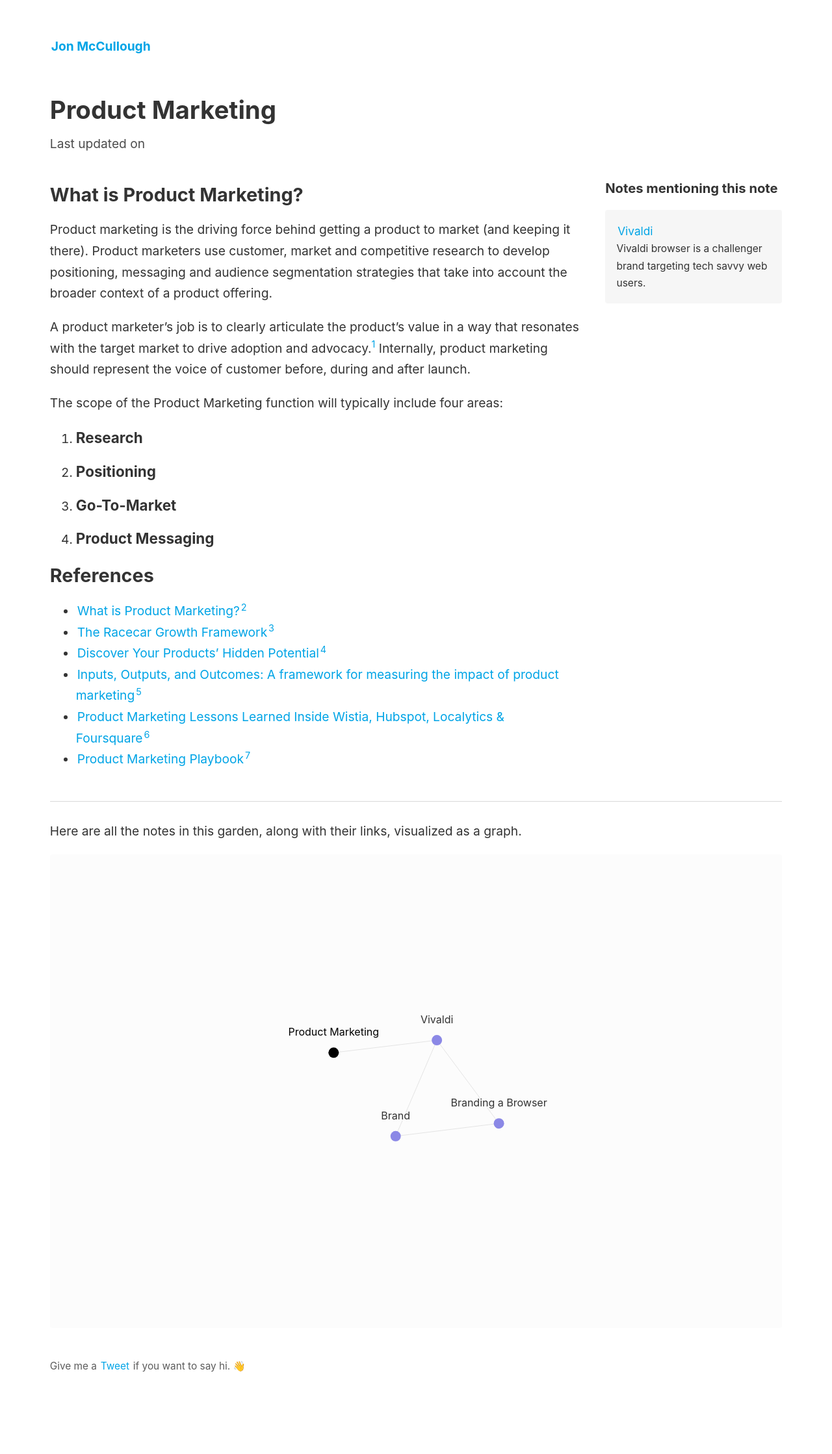
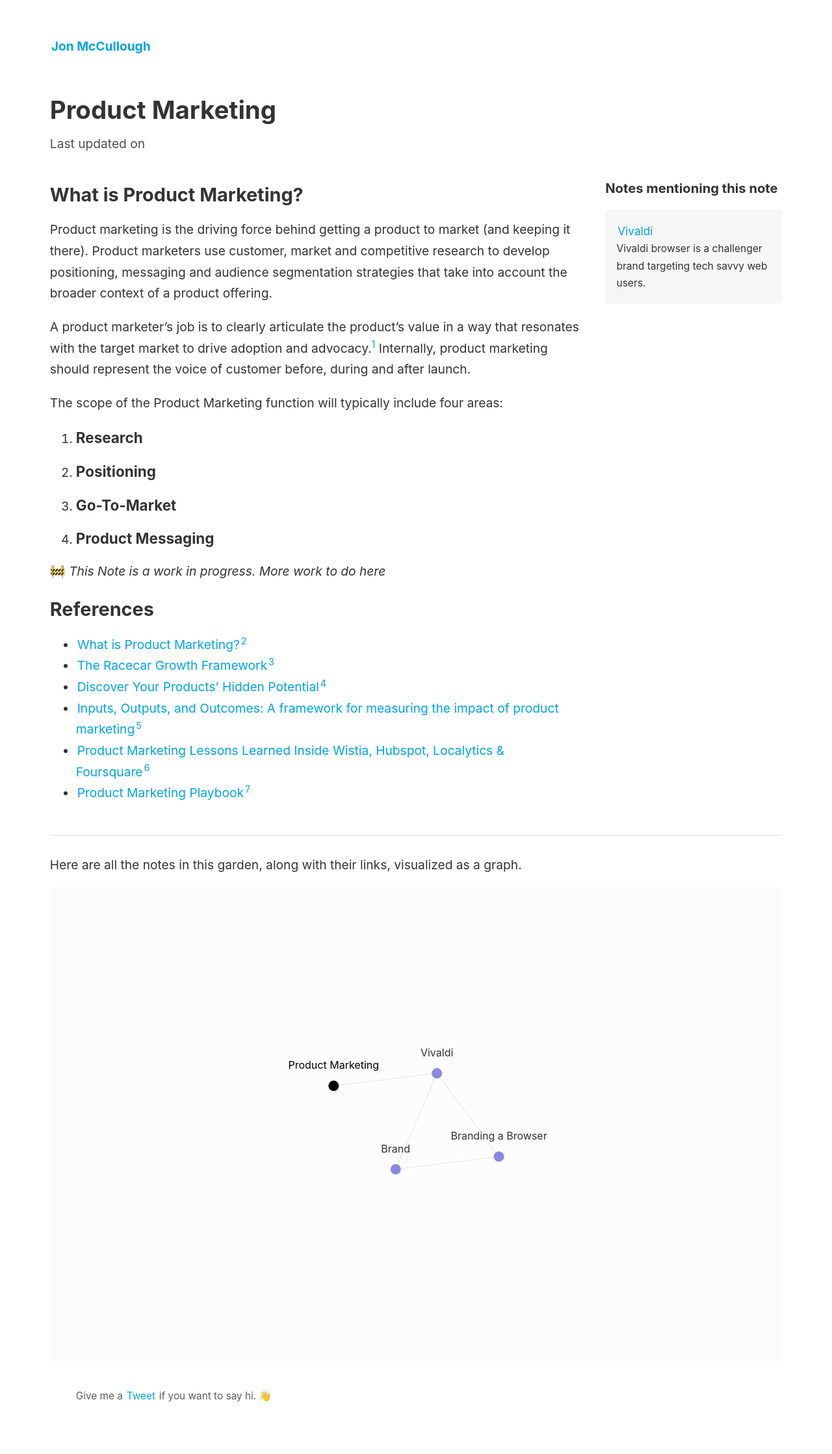
Before and after one commit to jonmccull/digital-garden, a Jekyll site: the page built from _notes/product-marketing.md, in a window 1280 px wide. Shown: the whole page at 65% size. Built offline with Jekyll 4.4.1, drawn with Linux system fonts in a browser that asks for light colours; before the commit the page ends 2183 px from its top, so only the background shows below that.

Commit message:
Bunch of minor tweaking
Signed-off-by: Jon McCullough <jonmccull@pm.me>

```diff
--- a/_layouts/default.html
+++ b/_layouts/default.html
@@ -5,7 +5,9 @@
     <nav>{% include nav.html %}</nav>
     <div class="wrapper">
       <main>{{ content }}</main>
-      <footer>{% include footer.html %}</footer>
+      <footer>
+      	<div class="container">{% include footer.html %}</div>
+      </footer>
     </div>
 
     {% include link-previews.html wrapperQuerySelector="content" %}
--- a/_layouts/note.html
+++ b/_layouts/note.html
@@ -16,7 +16,7 @@
       {{ content }}
     </content>
 
-    <side style="font-size: 0.9em">
+      <side style="font-size: 0.9em">
       <h3 style="margin-bottom: 1em">Notes mentioning this note</h3>
       {% if page.backlinks.size > 0 %}
       <div style="display: grid; grid-gap: 1em; grid-template-columns: repeat(1fr);">
--- a/_notes/product-marketing.md
+++ b/_notes/product-marketing.md
@@ -12,13 +12,11 @@
 The scope of the Product Marketing function will typically include four areas:
 
 1. ### Research
-
-
-
 2. ### Positioning
 3. ### Go-To-Market
 4. ### Product Messaging
 
+🚧 _This Note is a work in progress. More work to do here_
 
 ## References
 
--- a/_sass/_style.scss
+++ b/_sass/_style.scss
@@ -31,10 +31,18 @@
 }
 
 footer {
-  margin: 2em 0;
+  display: flex;
+  justify-content: center;
+  color: mix($color-text, white, 80%);
+}
+footer .container {
+  width: 100%;
+  max-width: 1100px;
+  padding: 40px;
+  justify-content: space-between;
+  flex-direction: row;
   font-size: 0.8em;
-  color: mix($color-text, white, 80%);
-  padding-top: 1em;
+
 }
 
 img {
@@ -190,7 +198,7 @@
     float: left;
     left: 1rem;
     clear: both;
-    width: 90%;
+    width: 95%;
     vertical-align: baseline;
     position: relative;
     background: $color-box-background;
```
Also changed, not shown: _notes/branding-a-browser.md (+1 -1 lines), _pages/index.md (+1 -1 lines).
